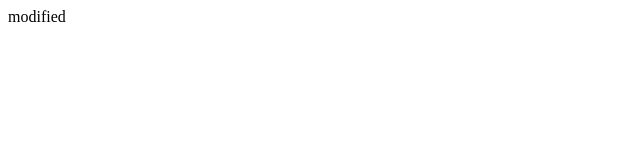
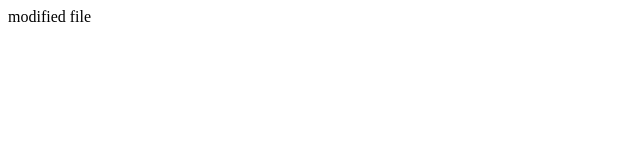
Before and after one commit to kml1990/git-tutorial, a plain HTML site: page index.html in a window 1280 px wide. Shown: the full height of the page, 0-640 px from the left. Drawn offline with Linux system fonts and the light colour scheme.

Commit message:
added changes to documentation

```diff
--- a/index.html
+++ b/index.html
@@ -7,6 +7,6 @@
     <title>Document</title>
   </head>
   <body>
-    modified
+    modified file
   </body>
 </html>
```
Also changed, not shown: 1 other file.
